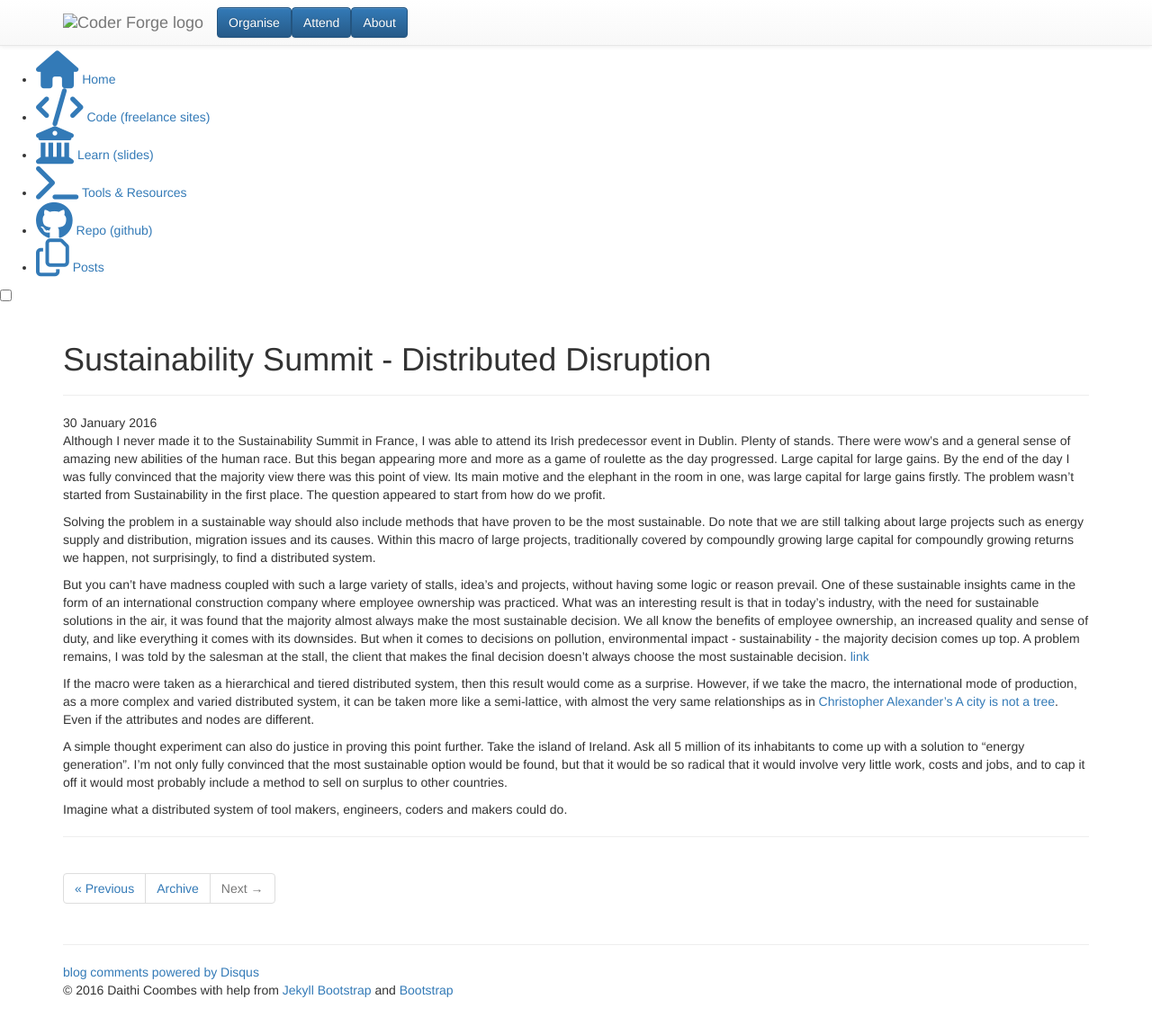
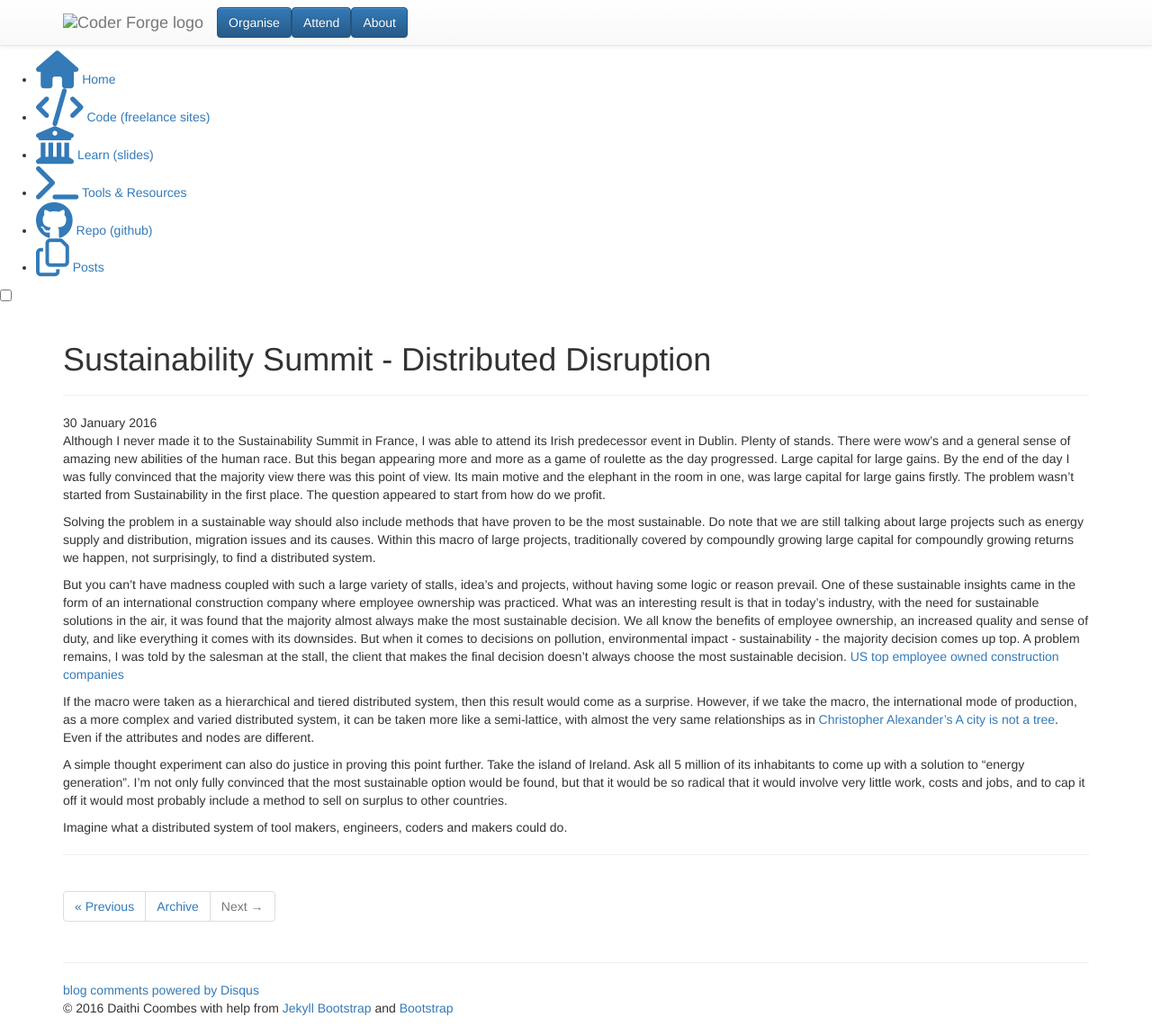
Before and after one commit to daithi-coombes/coder-forge, a Jekyll site: the page built from _posts/2016-01-30-sustainability-sumit---distributed-distruption.md, in a window 1280 px wide and 1141 px high. Shown: the whole window at 90% size. Built offline with Jekyll 4.4.1, drawn with Linux system fonts in a browser that asks for light colours; nearby versions of some CDN libraries; library files that are not in the unit come from our copies; comment, search, counter and statistics services are not loaded.

```diff
--- a/_posts/2016-01-30-sustainability-sumit---distributed-distruption.md
+++ b/_posts/2016-01-30-sustainability-sumit---distributed-distruption.md
@@ -35,7 +35,7 @@
 on pollution, environmental impact - sustainability - the majority decision
 comes up top. A problem remains, I was told by the salesman at the stall, the
 client that makes the final decision doesn't always choose the most
-sustainable decision. [link](http)
+sustainable decision. [US top employee owned construction companies](https://www.nceo.org/articles/employee-ownership-100)
 
 If the macro were taken as a hierarchical and tiered distributed system, then
 this result would come as a surprise. However, if we take the macro, the
```
